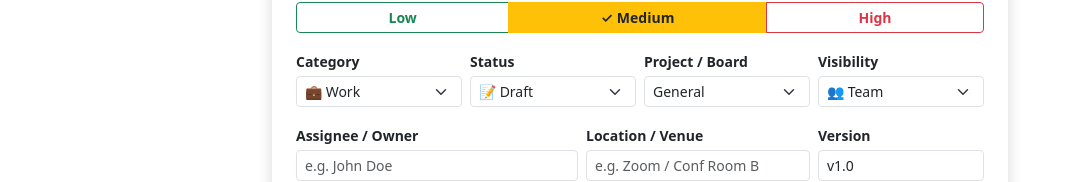
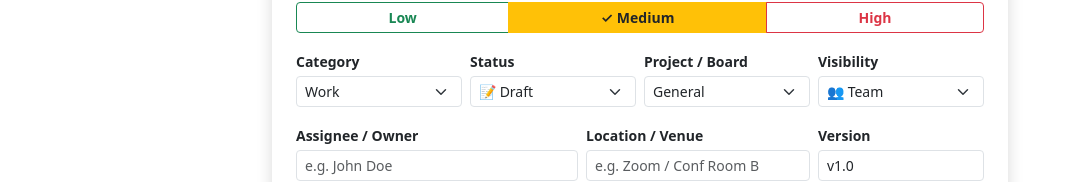
Before and after one commit to ankitsrivastava07/daily_note_ui, a React (Vite) app: page /create-note in a window 1280 px wide. Shown: the part 262-444 px from the top of the page, without its empty margins (0-1073 px from the left). Built offline with nearby package versions, Linux system fonts and the light colour scheme.

Commit message:
Code fixes

```diff
--- a/src/Components/DailyNoteForm.tsx
+++ b/src/Components/DailyNoteForm.tsx
@@ -1,6 +1,6 @@
 import { useState } from 'react';
 
-function CreateNotePage() {
+function DailyNoteForm() {
     const getCurrentDateTime = () => {
         const now = new Date();
         now.setMinutes(now.getMinutes() - now.getTimezoneOffset());
@@ -33,6 +33,10 @@ function CreateNotePage() {
         description: '',
     });
 
+    const [categories, setCategories] = useState(['Work', 'Personal', 'Ideas', 'Meeting', 'Research']);
+    const [customCategoryInput, setCustomCategoryInput] = useState('');
+    const [isCreatingCategory, setIsCreatingCategory] = useState(false);
+
     const [todoList, setTodoList] = useState([]);
     const [todoInput, setTodoInput] = useState('');
     const [selectedFiles, setSelectedFiles] = useState([]);
@@ -47,6 +51,18 @@ function CreateNotePage() {
 
     const handlePrioritySelect = (priorityValue) => {
         setFormData((prev) => ({ ...prev, priority: priorityValue }));
+    };
+
+    const handleAddCategory = () => {
+        const trimmed = customCategoryInput.trim();
+        if (trimmed) {
+            if (!categories.includes(trimmed)) {
+                setCategories((prev) => [...prev, trimmed]);
+            }
+            setFormData((prev) => ({ ...prev, category: trimmed }));
+            setCustomCategoryInput('');
+            setIsCreatingCategory(false);
+        }
     };
 
     const handleAddTodo = () => {
@@ -79,8 +95,12 @@ function CreateNotePage() {
 
     const handleSubmit = (e) => {
         e.preventDefault();
-        console.log("Submitted Note Payload:", { ...formData, todos: todoList, files: selectedFiles });
-        alert("Note created successfully!");
+        console.log("Submitted Note Payload:", {
+            ...formData,
+            todos: todoList,
+            files: selectedFiles,
+        });
+        alert("Note saved successfully!");
     };
 
     const priorityOptions = [
@@ -184,8 +204,7 @@ function CreateNotePage() {
                                         key={option.value}
                                         type="button"
                                         onClick={() => handlePrioritySelect(option.value)}
-                                        className={`btn btn-sm ${
-                                            formData.priority === option.value
+                                        className={`btn btn-sm ${formData.priority === option.value
                                                 ? option.activeClass
                                                 : option.inactiveClass
                                             } fw-semibold`}
@@ -196,23 +215,50 @@ function CreateNotePage() {
                             </div>
                         </div>
 
-                        {/* Category, Status, Project & Visibility */}
+                        {/* Category (Custom Input + Select), Status, Project & Visibility */}
                         <div className="row g-2 mb-3">
                             <div className="col-sm-3">
                                 <label htmlFor="category" className="form-label fw-semibold small mb-1">Category</label>
+                                {!isCreatingCategory ? (
                                     <select
                                         id="category"
                                         name="category"
                                         value={formData.category}
-                                    onChange={handleInputChange}
+                                        onChange={(e) => {
+                                            if (e.target.value === '__add_new__') {
+                                                setIsCreatingCategory(true);
+                                            } else {
+                                                handleInputChange(e);
+                                            }
+                                        }}
                                         className="form-select form-select-sm"
                                     >
-                                    <option value="Work">💼 Work</option>
-                                    <option value="Personal">🏠 Personal</option>
-                                    <option value="Ideas">💡 Ideas</option>
-                                    <option value="Meeting">📅 Meeting</option>
-                                    <option value="Research">🔍 Research</option>
+                                        {categories.map((cat) => (
+                                            <option key={cat} value={cat}>{cat}</option>
+                                        ))}
+                                        <option value="__add_new__" className="fw-bold text-primary">
+                                            + Add Custom...
+                                        </option>
                                     </select>
+                                ) : (
+                                    <div className="input-group input-group-sm">
+                                        <input
+                                            type="text"
+                                            value={customCategoryInput}
+                                            onChange={(e) => setCustomCategoryInput(e.target.value)}
+                                            onKeyDown={(e) => e.key === 'Enter' && (e.preventDefault(), handleAddCategory())}
+                                            className="form-control"
+                                            placeholder="New Category"
+                                            autoFocus
+                                        />
+                                        <button type="button" onClick={handleAddCategory} className="btn btn-primary btn-sm">
+                                            ✓
+                                        </button>
+                                        <button type="button" onClick={() => setIsCreatingCategory(false)} className="btn btn-outline-secondary btn-sm">
+                                            ✕
+                                        </button>
+                                    </div>
+                                )}
                             </div>
 
                             <div className="col-sm-3">
@@ -349,7 +395,7 @@ function CreateNotePage() {
                             </div>
                         </div>
 
-                        {/* Reminder Settings (Includes Custom DateTime Option) */}
+                        {/* Reminder Settings */}
                         <div className="row g-2 mb-3 align-items-center">
                             <div className="col-sm-5">
                                 <label htmlFor="reminderAlert" className="form-label fw-semibold small mb-1">
@@ -528,7 +574,7 @@ function CreateNotePage() {
                             </div>
                         </div>
 
-                        {/* Attachments */}
+                        {/* File Attachments */}
                         <div className="mb-3">
                             <label htmlFor="file-upload" className="form-label fw-semibold small mb-1">Attach Files</label>
                             <input
@@ -583,4 +629,4 @@ function CreateNotePage() {
     );
 }
 
-export default CreateNotePage;
+export default DailyNoteForm;
```
Lines whose indentation alone changed are shown as unchanged.
